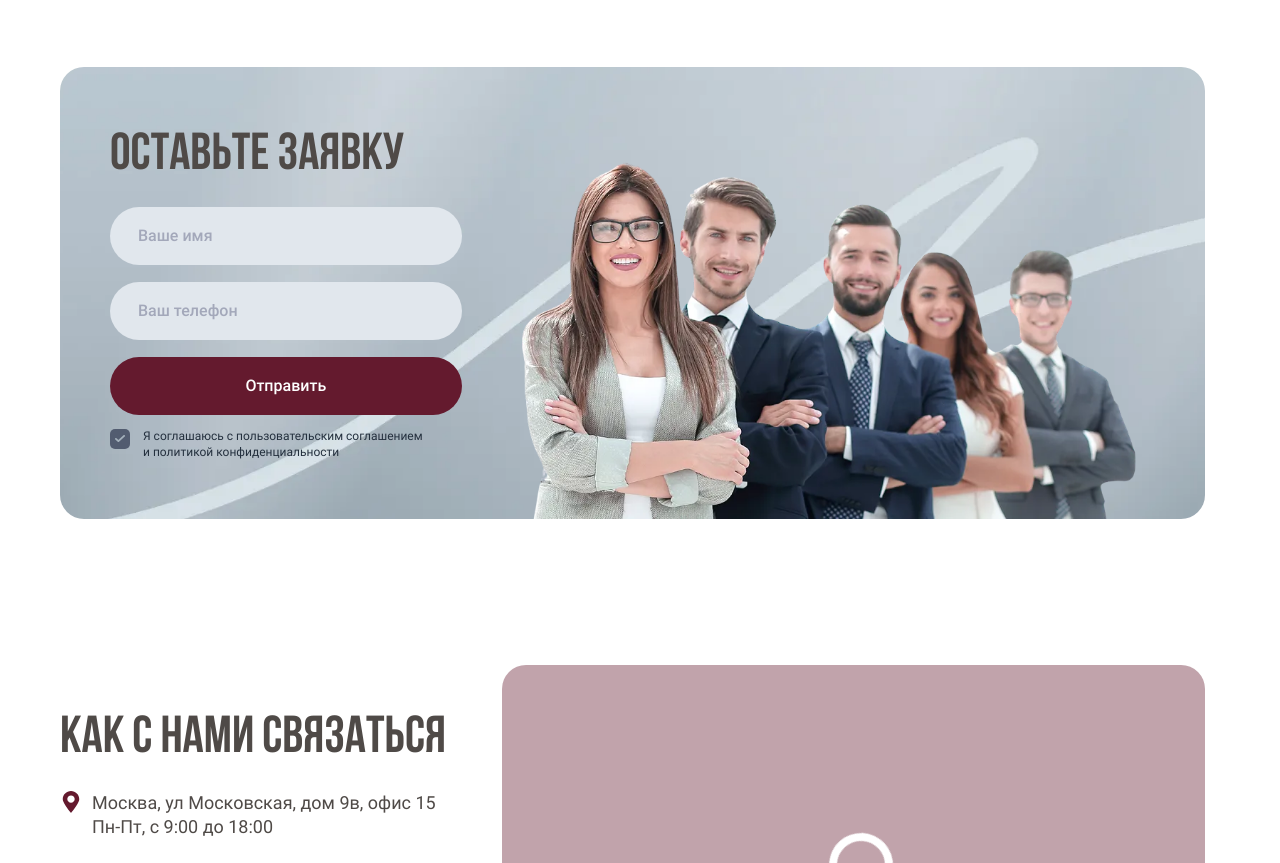
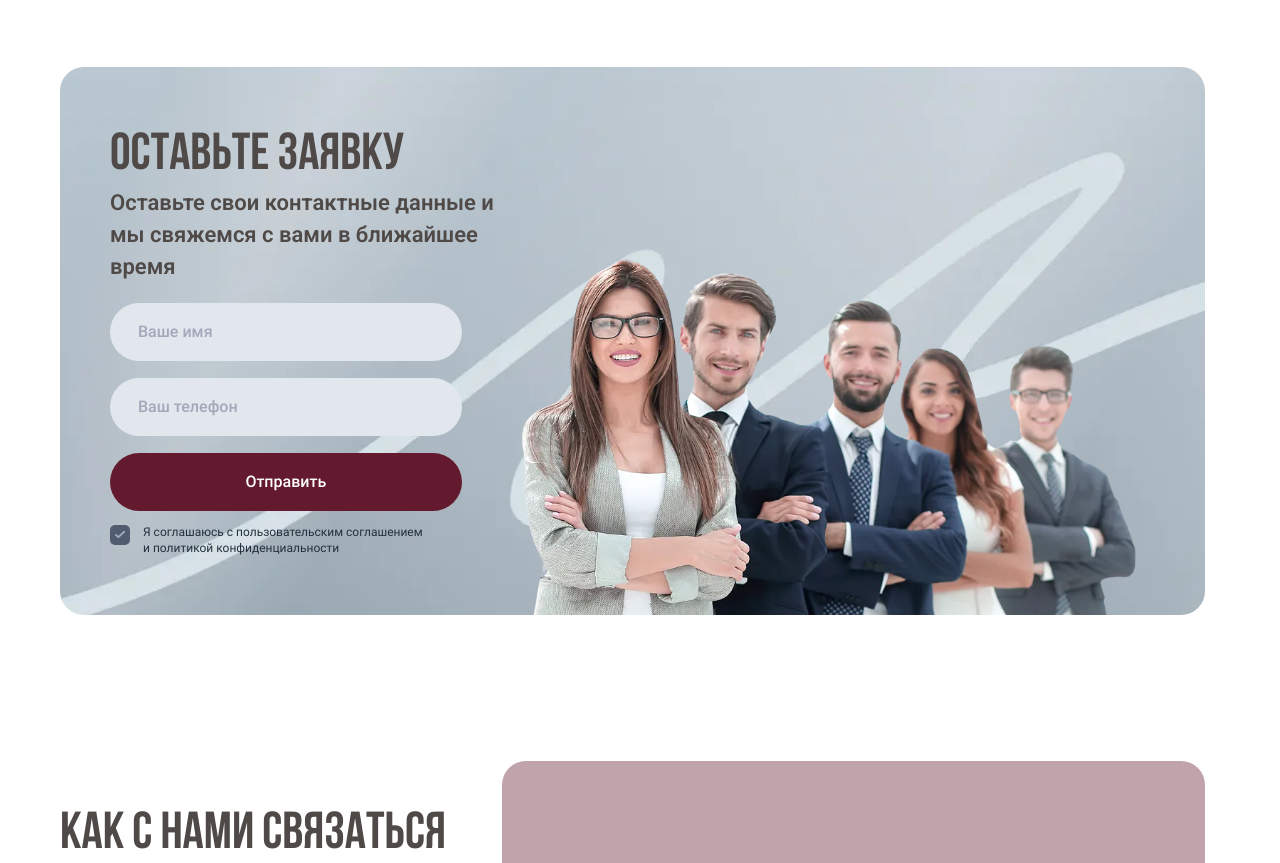
Before and after one commit to WSPStudio/mservice, a plain HTML site: page mservice/index.html in a window 1280 px wide. Shown: the part 6986-7849 px from the top of the page. Drawn offline with Linux system fonts and the light colour scheme.

Commit message:
добавил формы

```diff
--- a/mservice/index.html
+++ b/mservice/index.html
@@ -523,8 +523,10 @@
       <div class="section callback">
         <div class="container">
           <div class="callback__content">
+            <div class="callback__left">
               <div class="section__top">
                 <div class="title-2">Оставьте заявку</div>
+                <div class="title-4">Оставьте свои контактные данные и мы свяжемся с вами в ближайшее время</div>
               </div>
               <div class="form callback__form">
                 <form>
@@ -538,6 +540,7 @@
                     <span class="checkbox__text">Я соглашаюсь с <a href="#" target="_blank" class="hover-active">пользовательским соглашением</a> и <a href="#" target="_blank" class="hover-active">политикой конфиденциальности</a></span>
                   </label>
                 </form>
+              </div>
             </div>
             <picture class="callback__img">
               <source srcset="assets/img/default.webp" media="(max-width: 767px)">
--- a/src/assets/sass/_callback.sass
+++ b/src/assets/sass/_callback.sass
@@ -13,6 +13,9 @@
 		@media (max-width: 575px)
 			background: #bac6cf
 
+
+	&__left
+		+adap('max-width', 480, 300, 1 , $min: true)
 
 	&__form
 		+adap('max-width', 386, 300, 1 , $min: true)
```
Also changed, not shown: src/index.html (+3 -0 lines), mservice/assets/css/style.css, src/assets/css/style.css. Lines whose indentation alone changed are shown as unchanged.
